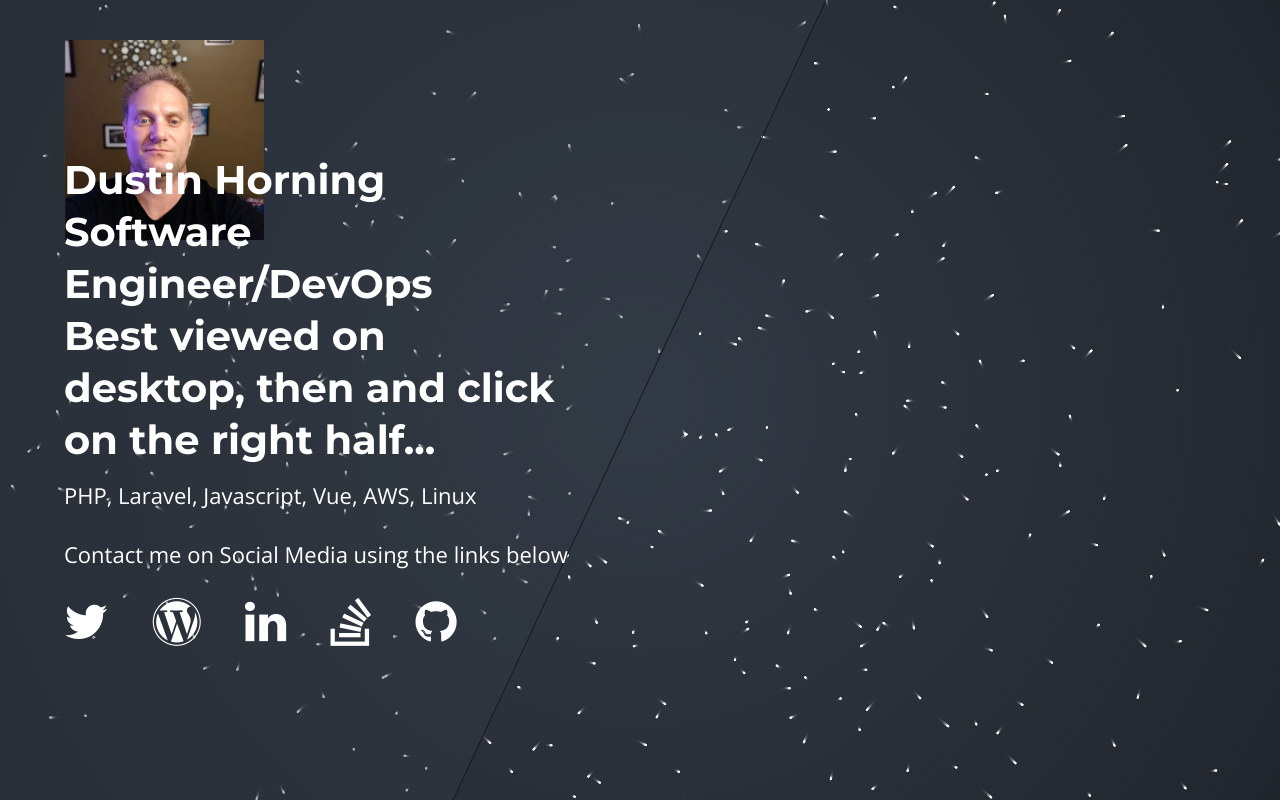
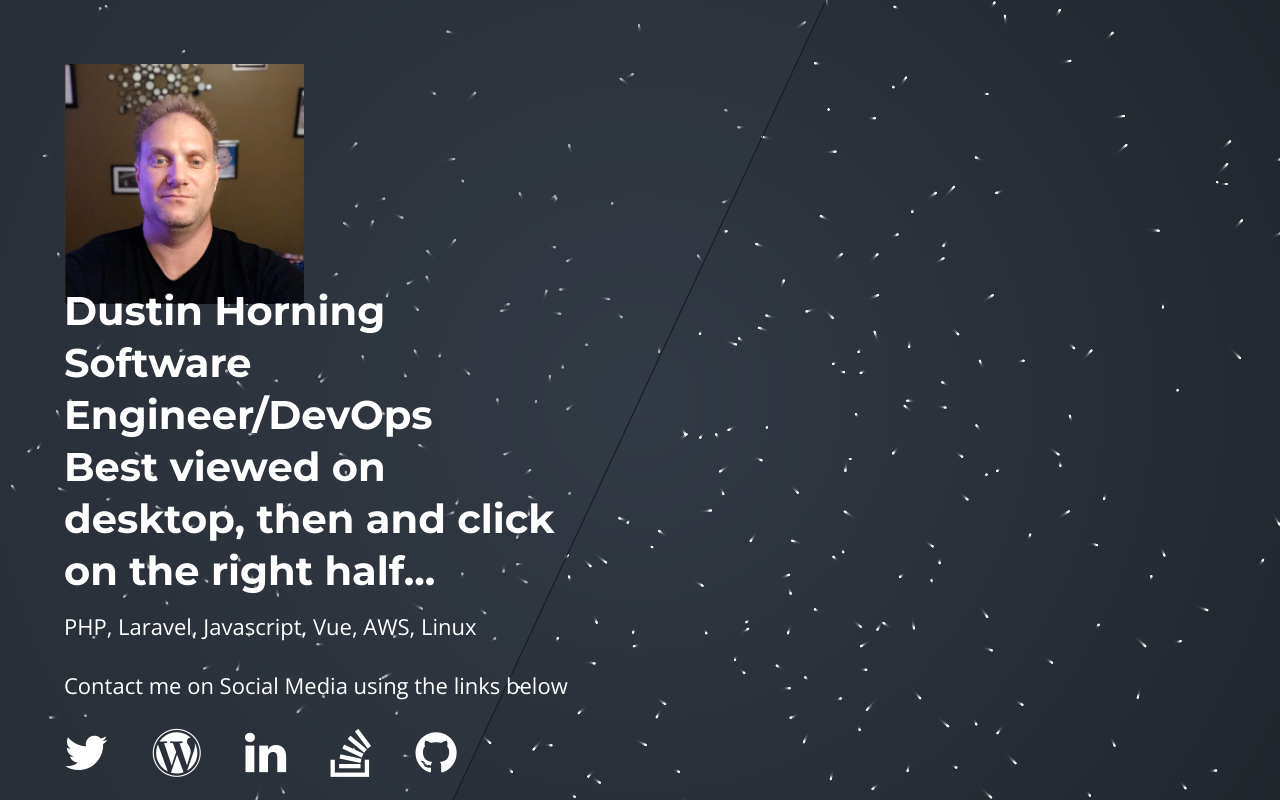
Before and after one commit to dustbuster/dustinhorning.info, a PHP site: page /deprecated/index.php in a window 1280 px wide. Run offline with PHP 8.4, Linux system fonts and the light colour scheme; some web fonts are replaced.

Commit message:
DJDSUTY: fixed a link issue

```diff
--- a/css/style-agency.css
+++ b/css/style-agency.css
@@ -486,8 +486,9 @@ sup {
 .brand-logo {
   position: absolute;
   left: 10%;
-  top: 5%;
-  max-width: 200px;
+  top: 8%;
+  width: 240px;
+  max-width: 240px;
 }
 
 #left-side {
@@ -505,11 +506,11 @@ sup {
   z-index: 0;
   left: 0;
   padding: 0;
-  top: 50vh;
+  top: 285px;
   width: 100%;
   padding: 0 10%;
   transition: all 0.3s cubic-bezier(0, 0, 0.58, 1);
-  transform: translateY(-50%);
+  transform: none;
   text-align: left;
   -webkit-font-smoothing: antialiased;
   -moz-osx-font-smoothing: grayscale;
--- a/index.html
+++ b/index.html
@@ -96,7 +96,7 @@
 					</a>
 
 					<h2>Check out my DJ Site</h2>
-					<a href="dj-dusty/" class="dj-site-link" aria-label="Open the DJ Dusty site">
+					<a href="dj-dusty/index.html" class="dj-site-link" aria-label="Open the DJ Dusty site">
 						<img src="dj-dusty/assets/dj_dusty_transparent.png" alt="DJ Dusty" class="dj-site-logo" />
 					</a>
 				</div>
```
